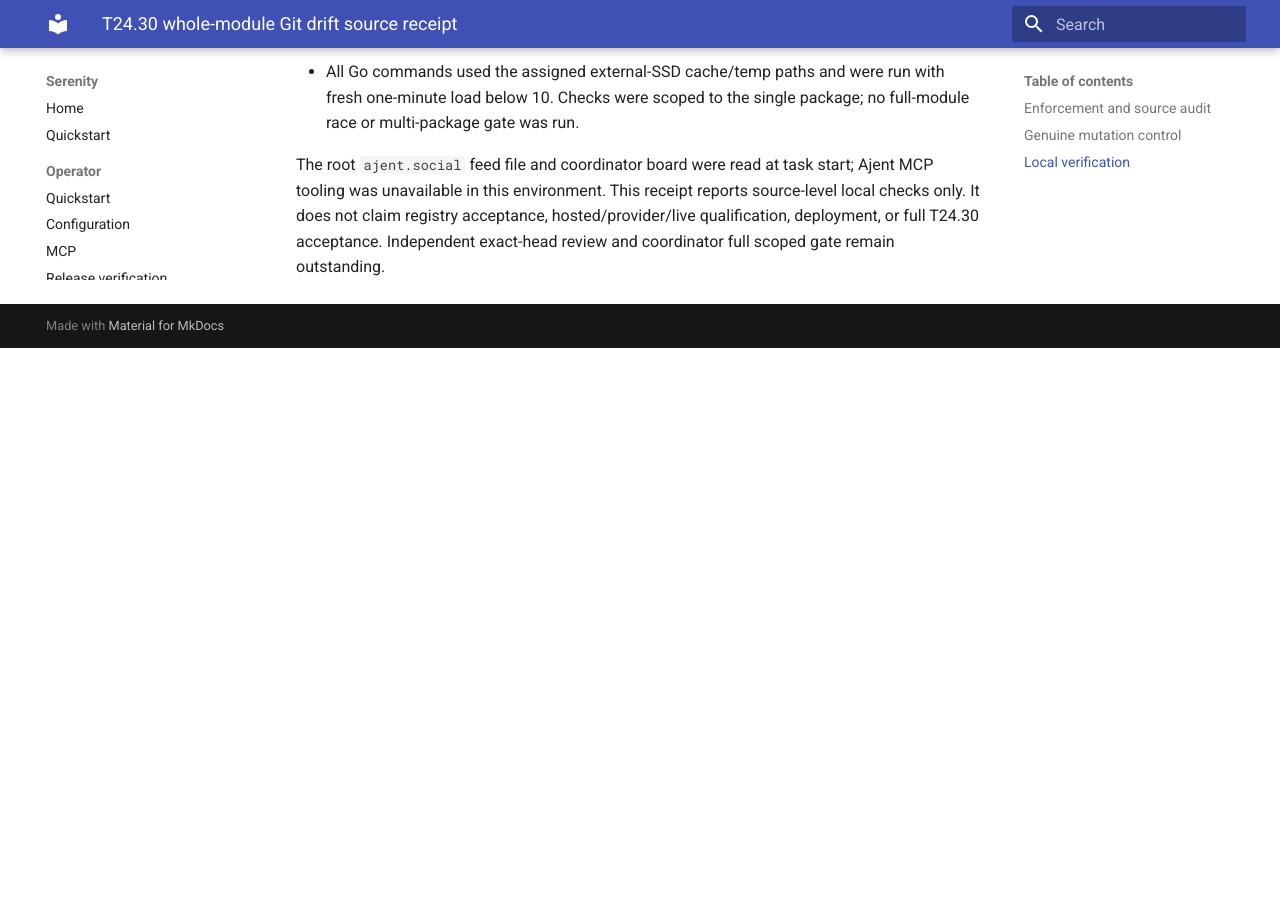
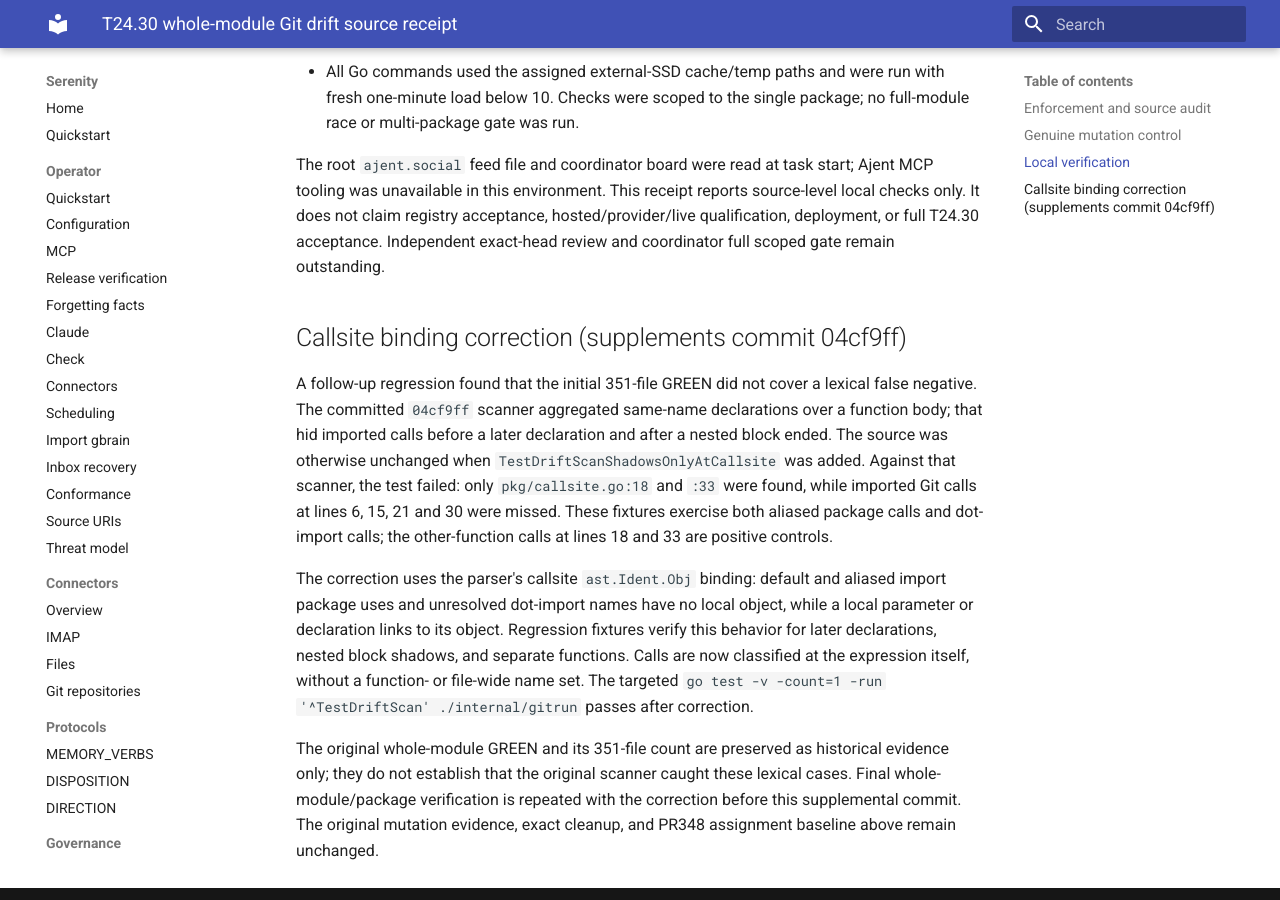
Before and after one commit to sirerun/serenity, an MkDocs documentation site: the page built from docs/launch/evidence/T24.30/module-drift-source-receipt-2026-10-03.md, in a window 1280 px wide and 900 px high, scrolled down 1438 px. Built offline with MkDocs 1.6.1 and Material for MkDocs 9.7.7, drawn with Linux system fonts in a browser that asks for light colours; before the commit the page ends 1786 px from its top, so only the background shows below that.

Commit message:
test: resolve git drift imports at callsites

```diff
--- a/docs/launch/evidence/T24.30/module-drift-source-receipt-2026-10-03.md
+++ b/docs/launch/evidence/T24.30/module-drift-source-receipt-2026-10-03.md
@@ -24,3 +24,11 @@ Before cleanup, an owned untracked fixture was created at `evals/.t24-30-drift-r
 - All Go commands used the assigned external-SSD cache/temp paths and were run with fresh one-minute load below 10. Checks were scoped to the single package; no full-module race or multi-package gate was run.
 
 The root `ajent.social` feed file and coordinator board were read at task start; Ajent MCP tooling was unavailable in this environment. This receipt reports source-level local checks only. It does not claim registry acceptance, hosted/provider/live qualification, deployment, or full T24.30 acceptance. Independent exact-head review and coordinator full scoped gate remain outstanding.
+
+## Callsite binding correction (supplements commit 04cf9ff)
+
+A follow-up regression found that the initial 351-file GREEN did not cover a lexical false negative. The committed `04cf9ff` scanner aggregated same-name declarations over a function body; that hid imported calls before a later declaration and after a nested block ended. The source was otherwise unchanged when `TestDriftScanShadowsOnlyAtCallsite` was added. Against that scanner, the test failed: only `pkg/callsite.go:18` and `:33` were found, while imported Git calls at lines 6, 15, 21 and 30 were missed. These fixtures exercise both aliased package calls and dot-import calls; the other-function calls at lines 18 and 33 are positive controls.
+
+The correction uses the parser's callsite `ast.Ident.Obj` binding: default and aliased import package uses and unresolved dot-import names have no local object, while a local parameter or declaration links to its object. Regression fixtures verify this behavior for later declarations, nested block shadows, and separate functions. Calls are now classified at the expression itself, without a function- or file-wide name set. The targeted `go test -v -count=1 -run '^TestDriftScan' ./internal/gitrun` passes after correction.
+
+The original whole-module GREEN and its 351-file count are preserved as historical evidence only; they do not establish that the original scanner caught these lexical cases. Final whole-module/package verification is repeated with the correction before this supplemental commit. The original mutation evidence, exact cleanup, and PR348 assignment baseline above remain unchanged.
```
Also changed, not shown: 1 other file.
